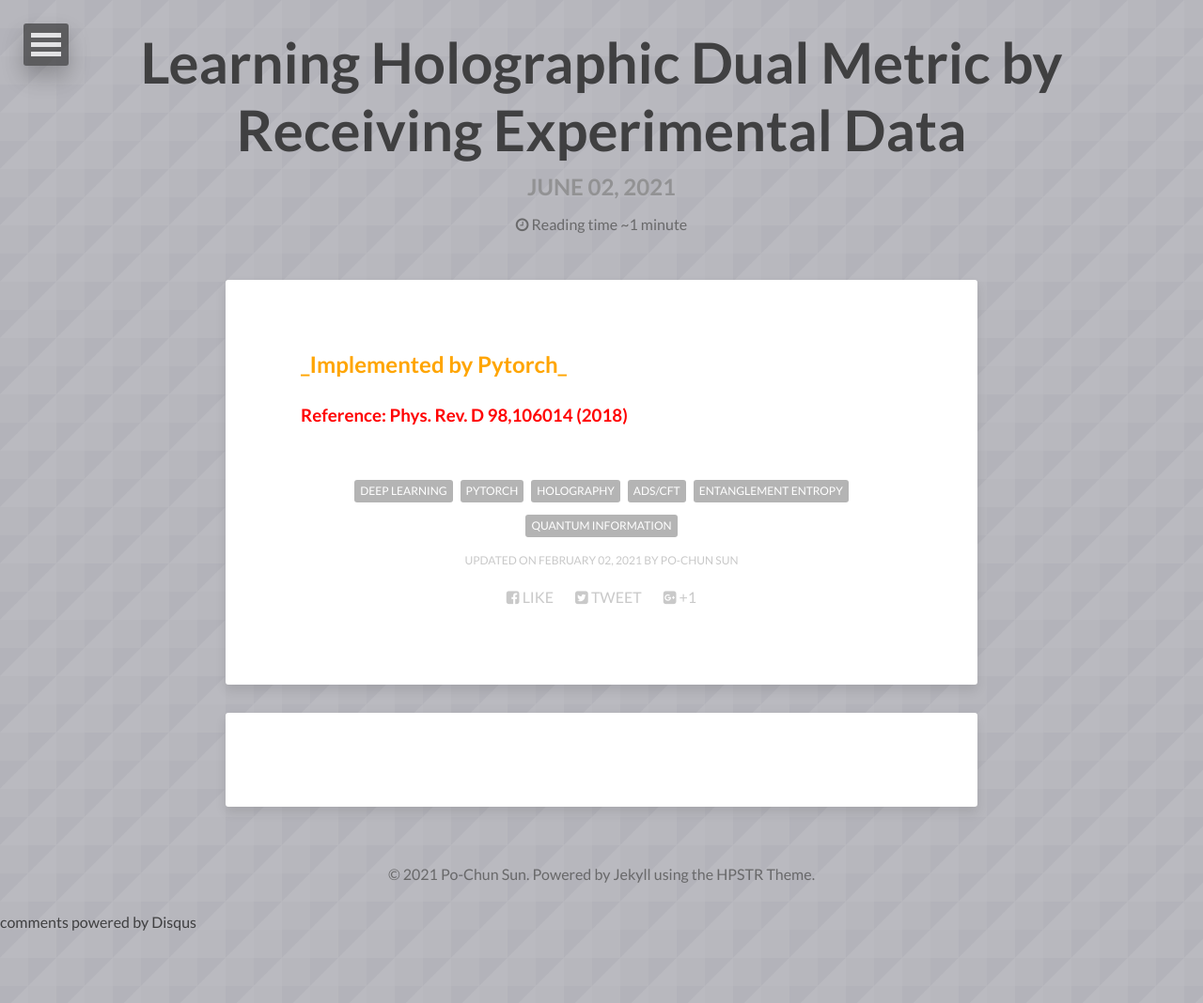
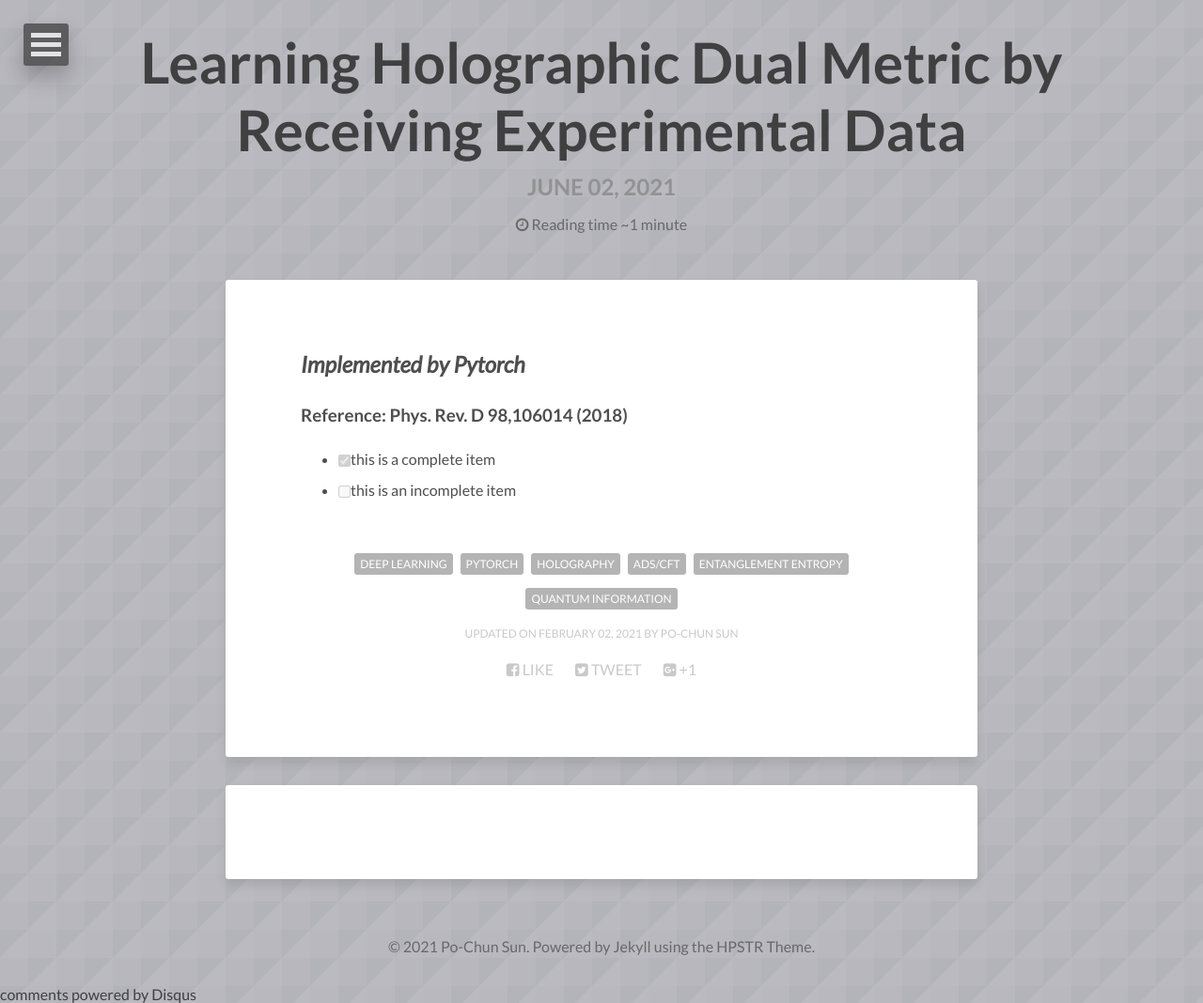
Before and after one commit to pochunsun/pochunsun.github.io, a Jekyll site: the page built from _posts/2021-06-02-sample-post.md, in a window 1280 px wide. Shown: the whole page at 94% size. Built offline with Jekyll 4.4.1, drawn with Linux system fonts in a browser that asks for light colours; nearby versions of some CDN libraries; comment, search, counter and statistics services are not loaded; before the commit the page ends 991 px from its top, so only the background shows below that.

Commit message:
Update 2021-06-02-sample-post.md

```diff
--- a/_posts/2021-06-02-sample-post.md
+++ b/_posts/2021-06-02-sample-post.md
@@ -9,5 +9,7 @@
 modified: 2021-02-02
 ---
 
-## **<font color = orange>_Implemented by Pytorch_</font>**
-### **<font color = red>Reference: Phys. Rev. D 98,106014 (2018)</font>**
+## ***Implemented by Pytorch***
+### **Reference: Phys. Rev. D 98,106014 (2018)**
+- [x] this is a complete item
+- [ ] this is an incomplete item
```
